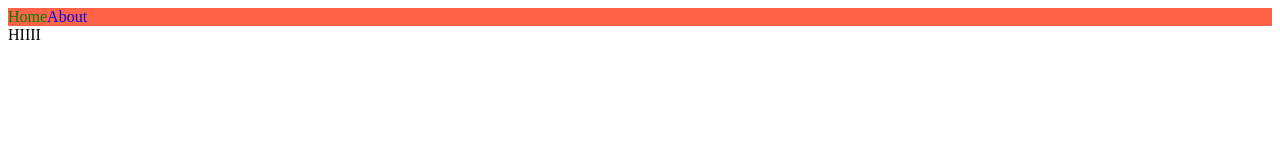
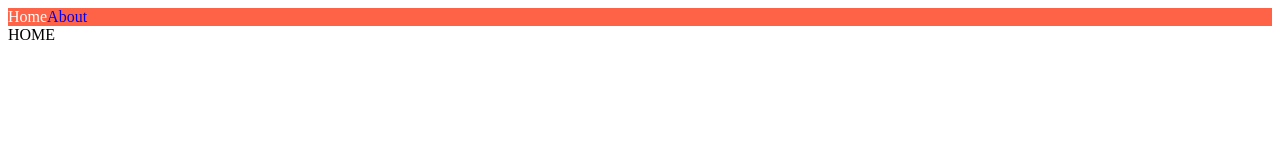
Before and after one commit to hyerimYeom/nextjs, a Next.js app: page / in a window 1280 px wide. Shown: the top 160 px of the page. Built offline with nearby package versions, Linux system fonts and the light colour scheme.

Commit message:
#1 Global style
- Made _app.js in pages files
- Concept of Next.js is App component and App page

```diff
--- /dev/null
+++ b/pages/_app.js
@@ -0,0 +1,17 @@
+import NavBar from "../components/NavBar";
+
+export default function App({Component, pageProps}){
+    return(
+    <>
+        <NavBar color="white"/>
+        <Component {...pageProps}/>
+        <style jsx>
+            {`
+                a {
+                    color : white;
+                }
+            `}
+        </style>
+    </>
+    );
+}
--- a/pages/about.js
+++ b/pages/about.js
@@ -3,7 +3,6 @@
 export default function Home(){
     return (
         <div>
-            <NavBar color="aqua"/>
             About
         </div>
 
--- a/pages/index.js
+++ b/pages/index.js
@@ -3,9 +3,7 @@
 export default function Home(){
     return (
         <div>
-            <NavBar color="green" />
-
-            HIIII
+            HOME
         </div>
 
     )
```
